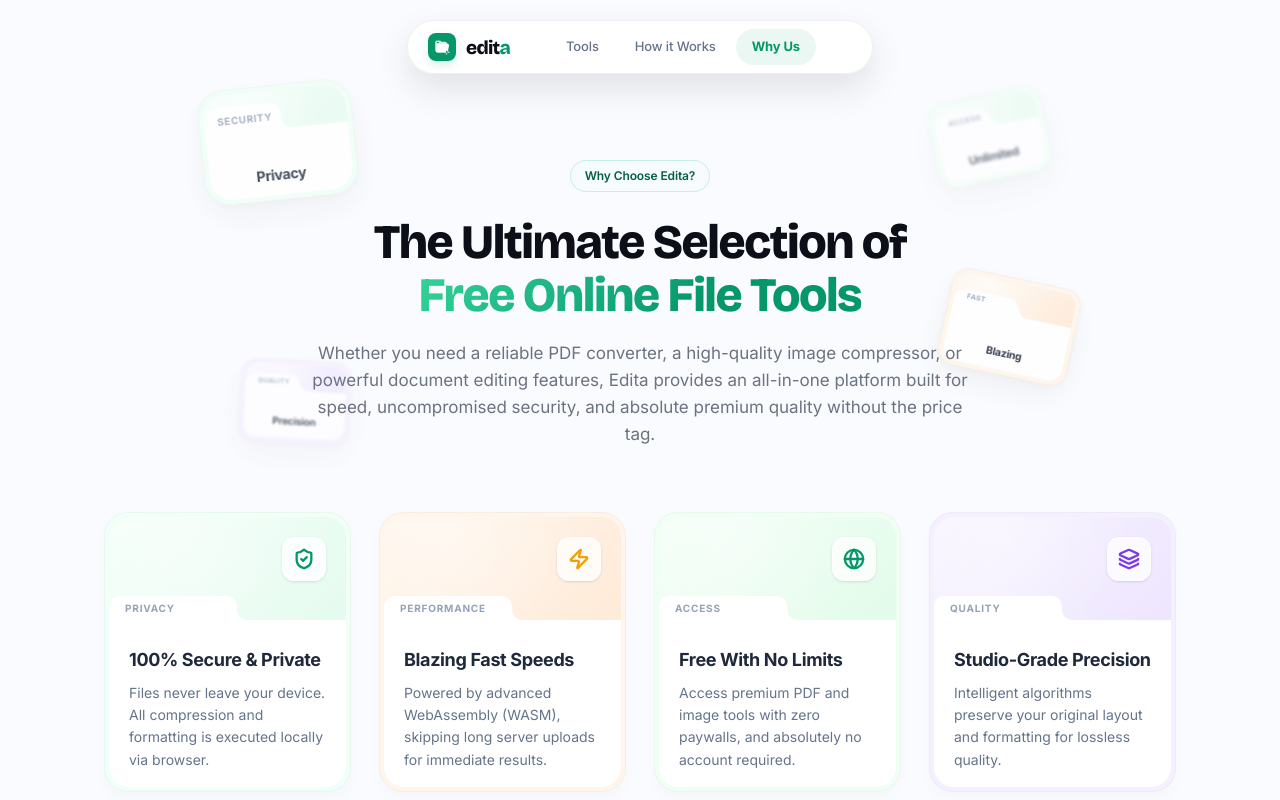
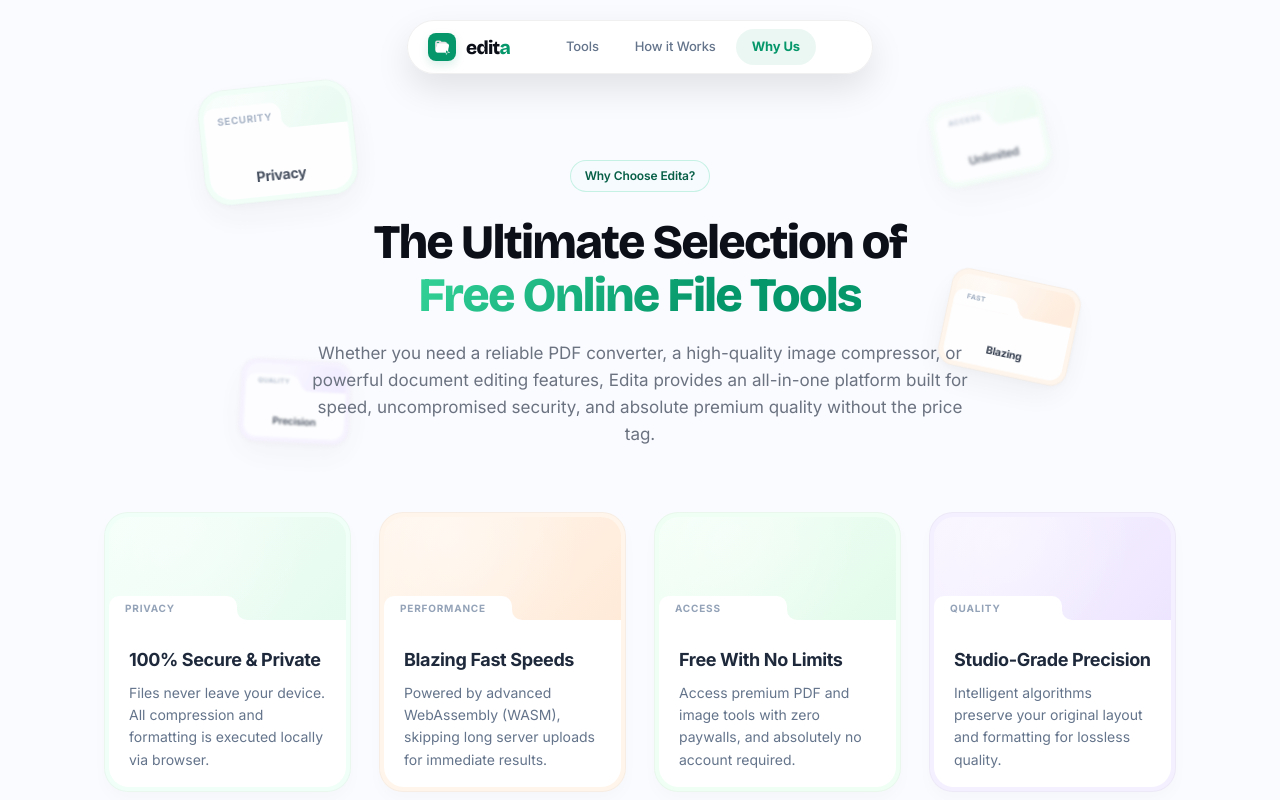
Before and after one commit to siddharth-fr/edita, a Next.js app: page /why-us in a window 1280 px wide. Shown: the top 800 px of the page. Built offline with nearby package versions, Linux system fonts and the light colour scheme.

Commit message:
minor ui tweek (removed all icons)

```diff
--- a/src/app/how-it-works/HowItWorksClient.tsx
+++ b/src/app/how-it-works/HowItWorksClient.tsx
@@ -1,6 +1,6 @@
 'use client';
 
-import { MousePointerClick, Cpu, Download, Sparkles, Lock, Zap } from 'lucide-react';
+import { MousePointerClick, Cpu, Download } from 'lucide-react';
 import { CardFace } from '@/components/ui/HeroCardGrid';
 import { THEME_PALETTE, type AppTheme } from '@/config/themes';
 
@@ -172,14 +172,12 @@
         <div className="grid grid-cols-1 md:grid-cols-2 gap-8 w-full">
           {[
             {
-              icon: <Lock size={22} style={{ color: '#059669' }} strokeWidth={2.5} />,
               title: "Privacy by Design",
               desc: "Unlike traditional online tools that upload your files to a central server, Edita runs entirely in your web browser. Using advanced technologies like WebAssembly (WASM), we bring the processing power to your computer.",
               theme: 'emerald' as AppTheme,
               category: 'SECURITY'
             },
             {
-              icon: <Zap size={22} style={{ color: '#F59E0B' }} strokeWidth={2.5} />,
               title: "No Limits, No Fees",
               desc: "Because we don't have to pay for expensive server-side processing for every file, we can offer our tools for free, without any file size limits or paywalls. It's a faster, safer, and cheaper way to manage your files.",
               theme: 'blue' as AppTheme,
@@ -216,10 +214,6 @@
                   }}
                 />
 
-                {/* Icon */}
-                <div className="absolute top-5 right-5 w-11 h-11 bg-white/75 backdrop-blur-md rounded-xl flex items-center justify-center shadow-sm border border-white/40 transition-transform duration-300 group-hover:scale-110 group-hover:rotate-3">
-                  {feature.icon}
-                </div>
               </div>
 
               {/* FOLDER BODY */}
--- a/src/components/ui/ToolFooter.tsx
+++ b/src/components/ui/ToolFooter.tsx
@@ -4,7 +4,7 @@
 interface FooterBlock {
   title: string;
   description: string | ReactNode;
-  icon: LucideIcon;
+  icon?: LucideIcon;
   category?: string;
   gradient?: string;
 }
@@ -48,11 +48,6 @@
                   background: 'radial-gradient(circle at 28% 20%, rgba(255,255,255,0.4), transparent 70%)',
                 }}
               />
-
-              {/* Icon Container */}
-              <div className="absolute top-5 right-5 w-11 h-11 bg-white/75 backdrop-blur-md rounded-xl flex items-center justify-center shadow-sm border border-white/40 transition-transform duration-300 group-hover:scale-110 group-hover:rotate-3">
-                <block.icon size={22} style={{ color: '#059669' }} strokeWidth={2.5} />
-              </div>
             </div>
 
             {/* FOLDER BODY (Naturally growing) */}
--- a/src/components/ui/WhyUsSection.tsx
+++ b/src/components/ui/WhyUsSection.tsx
@@ -1,34 +1,29 @@
 'use client';
 
-import { ShieldCheck, Zap, Globe, Layers } from 'lucide-react';
 import { CardFace } from '@/components/ui/HeroCardGrid';
 import { THEME_PALETTE, type AppTheme } from '@/config/themes';
 
 export default function WhyUsSection() {
   const features = [
     {
-      icon: <ShieldCheck size={22} style={{ color: '#059669' }} strokeWidth={2.5} />,
       title: "100% Secure & Private",
       desc: "Files never leave your device. All compression and formatting is executed locally via browser.",
       theme: 'emerald' as AppTheme,
       category: 'PRIVACY',
     },
     {
-      icon: <Zap size={22} style={{ color: '#F59E0B' }} strokeWidth={2.5} />,
       title: "Blazing Fast Speeds",
       desc: "Powered by advanced WebAssembly (WASM), skipping long server uploads for immediate results.",
       theme: 'orange' as AppTheme,
       category: 'PERFORMANCE',
     },
     {
-      icon: <Globe size={22} style={{ color: '#059669' }} strokeWidth={2.5} />,
       title: "Free With No Limits",
       desc: "Access premium PDF and image tools with zero paywalls, and absolutely no account required.",
       theme: 'green' as AppTheme,
       category: 'ACCESS',
     },
     {
-      icon: <Layers size={22} style={{ color: '#7C3AED' }} strokeWidth={2.5} />,
       title: "Studio-Grade Precision",
       desc: "Intelligent algorithms preserve your original layout and formatting for lossless quality.",
       theme: 'purple' as AppTheme,
@@ -137,10 +132,6 @@
                 }}
               />
 
-              {/* Icon */}
-              <div className="absolute top-5 right-5 w-11 h-11 bg-white/75 backdrop-blur-md rounded-xl flex items-center justify-center shadow-sm border border-white/40 transition-transform duration-300 group-hover:scale-110 group-hover:rotate-3">
-                {feature.icon}
-              </div>
             </div>
 
             {/* FOLDER BODY */}
```
